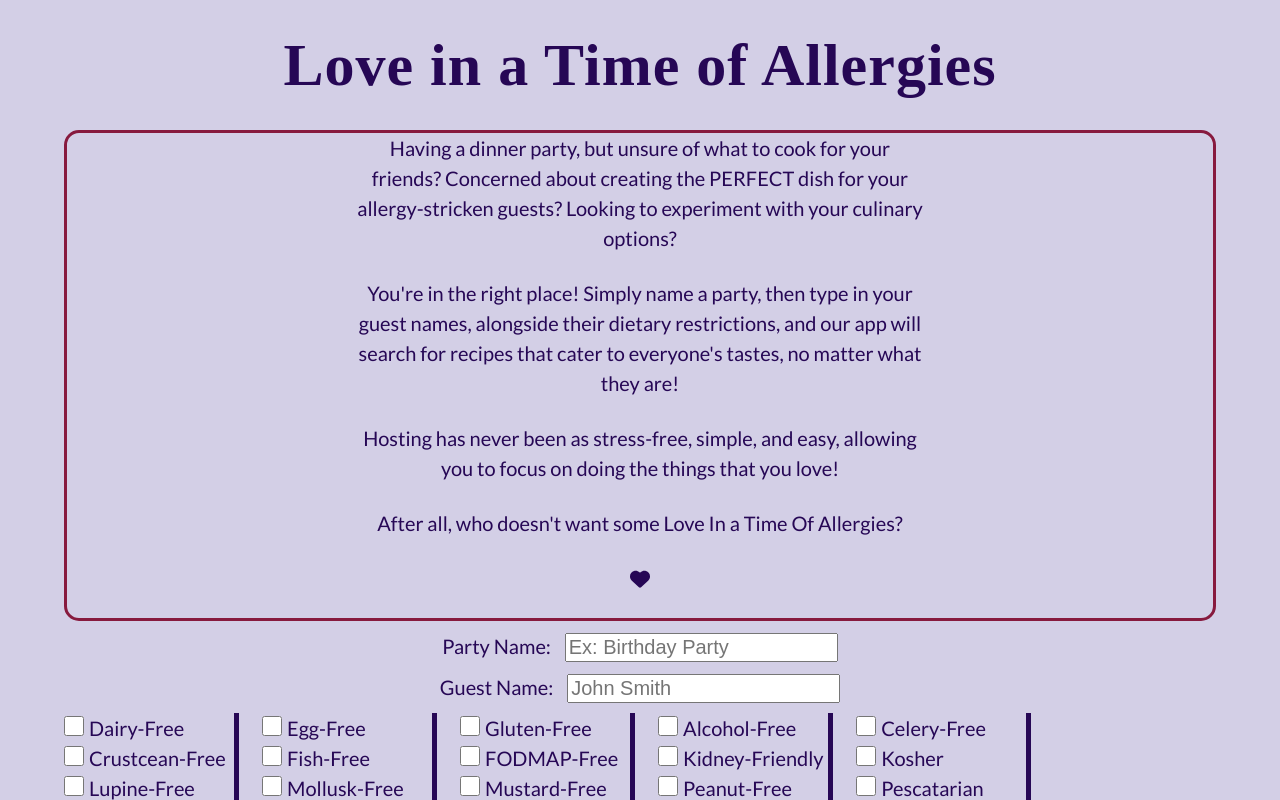
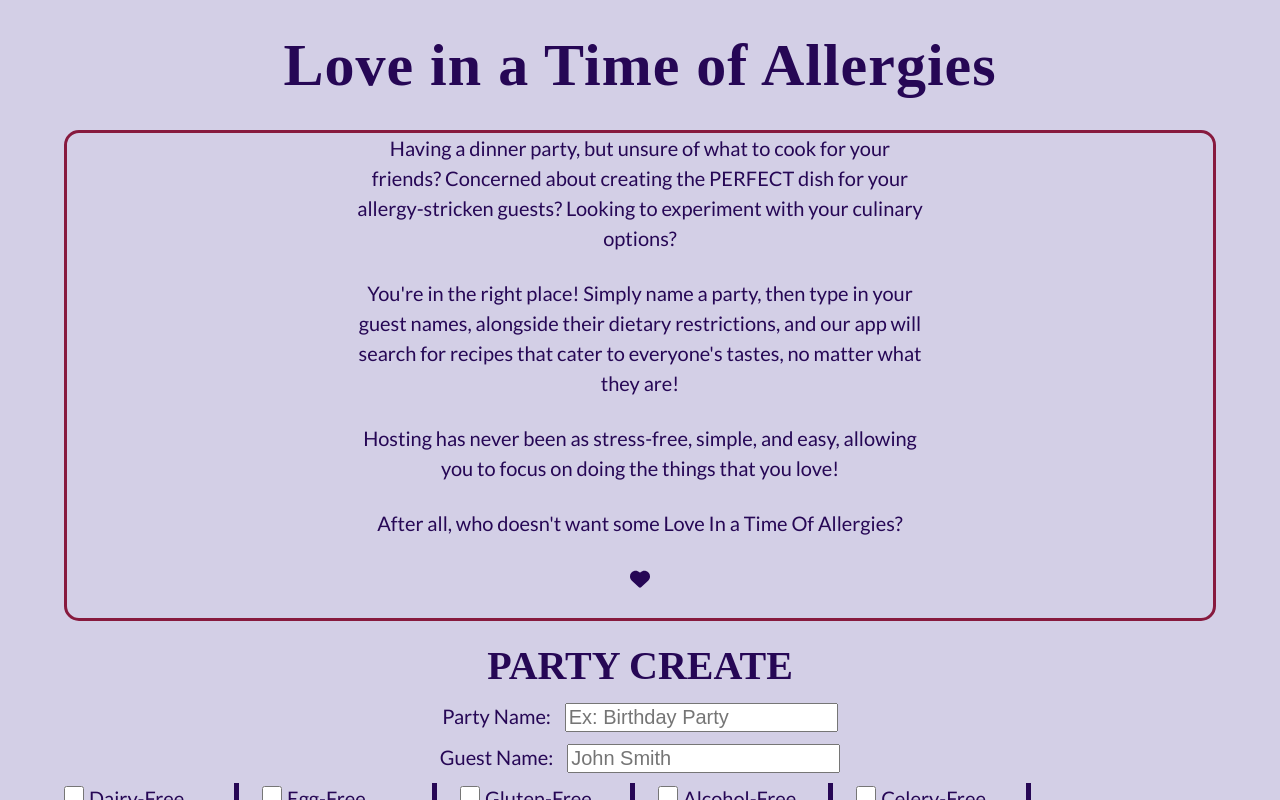
Before and after one commit to LoveInATimeOfAllergies/loveInATimeOfAllergies, a React (Create React App) app: page / in a window 1280 px wide. Shown: the top 800 px of the page. Built offline with nearby package versions, Linux system fonts and the light colour scheme; no server answers; the database is empty; a web font is replaced by a local one.

Commit message:
fixed capitalization issue with party input

```diff
--- a/src/components/PartyForm.js
+++ b/src/components/PartyForm.js
@@ -1,10 +1,11 @@
 const PartyForm = ({ partyInput, setPartyInput }) => {
   const handleInputChangeParty = (event) => {
-    setPartyInput(event.target.value);
+    setPartyInput(event.target.value.toLowerCase());
   };
 
   return (
     <form action="submit" className="partyForm">
+      <h2>Party Create</h2>
       <label htmlFor="newParty">Party Name: </label>
       <input
         type="text"
```
